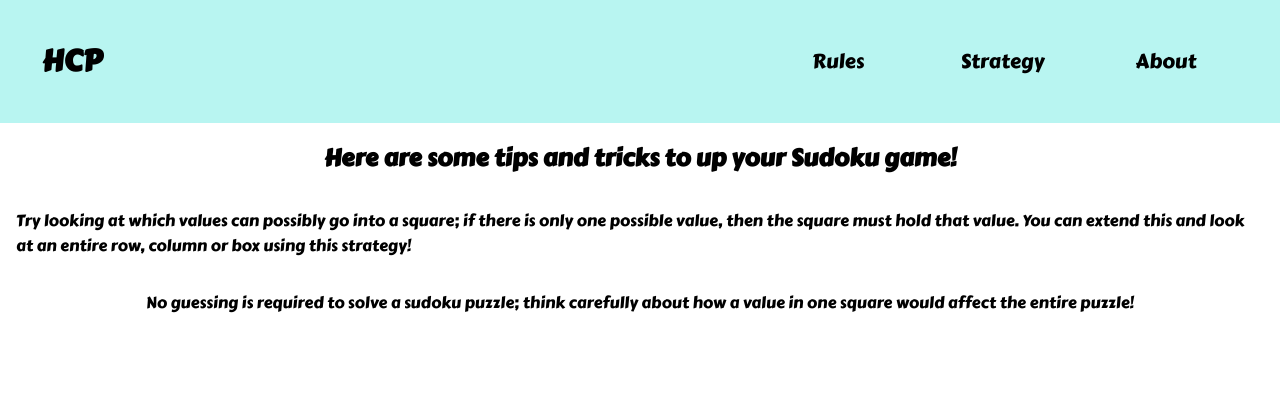
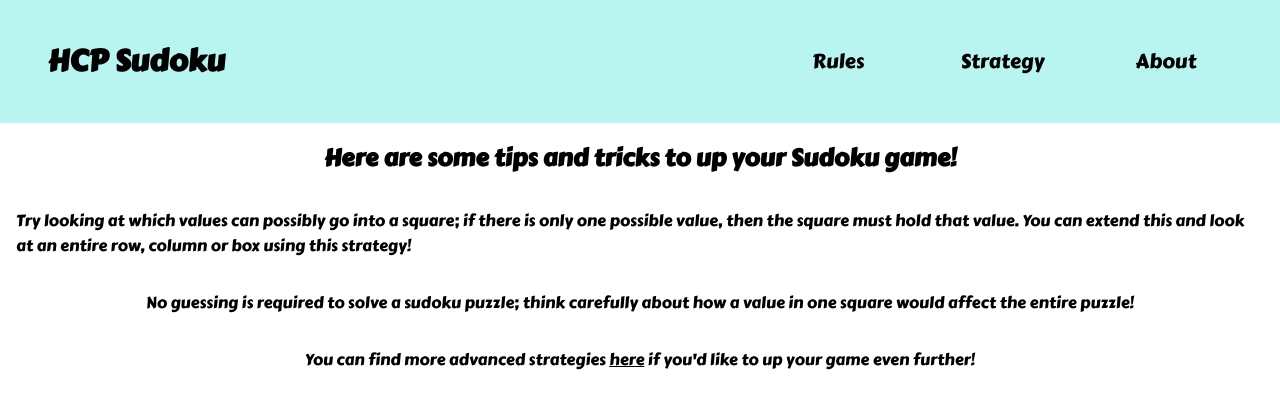
Before and after one commit to Husky-Coding-Project/sudoku, a plain HTML site: page strategy_page/strategy.html in a window 1280 px wide. Shown: the top 408 px of the page. Drawn offline with Linux system fonts and the light colour scheme.

Commit message:
Updated Strats Page

```diff
--- a/strategy_page/strategy.css
+++ b/strategy_page/strategy.css
@@ -54,6 +54,12 @@ a{
 
     font-weight: bold;
 
+    white-space: nowrap;
+
+    overflow: hidden;
+
+    text-overflow: clip;
+
 }
 
 .container {
@@ -104,3 +110,7 @@ a{
 
     margin: 1vh;
 }
+
+.link {
+    text-decoration: underline;
+}
--- a/strategy_page/strategy.html
+++ b/strategy_page/strategy.html
@@ -21,7 +21,7 @@
 
         <div class="logo_header">
 
-            <a href="../home_page/index.html" class="logo">HCP</a>
+            <a href="../home_page/index.html" class="logo">HCP Sudoku</a>
 
         </div>
 
@@ -57,13 +57,20 @@
         <h2 class="strategy_header">  Here are some tips and tricks to up your Sudoku game!</h2>
 
         <p class="strategy_subtext">
-
-            Try looking at which values can possibly go into a square; if there is only one possible value, then the square must hold that value. You can extend this and look at an entire row, column or box using this strategy!
-
+            Try looking at which values can possibly go into a square; if there is only one possible
+            value, then the square must hold that value. You can extend this and look at an entire
+            row, column or box using this strategy!
         </p>
 
         <p class="strategy_subtext">
-            No guessing is required to solve a sudoku puzzle; think carefully about how a value in one square would affect the entire puzzle!
+            No guessing is required to solve a sudoku puzzle; think carefully about how a value in
+            one square would affect the entire puzzle!
+        </p>
+
+        <p class="strategy_subtext">
+            You can find more advanced strategies
+            <a href="https://www.sudokuonline.io/tips/advanced-sudoku-strategies" class="link">here</a>
+            if you'd like to up your game even further!
         </p>
 
     </div>
```
